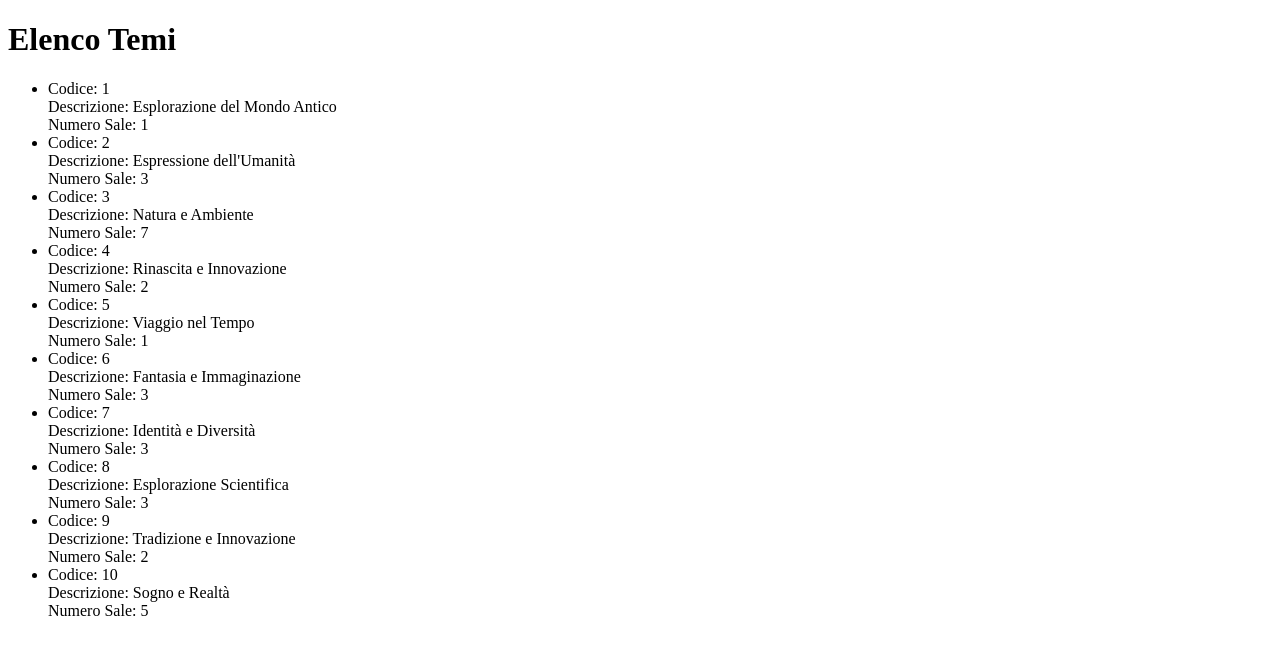
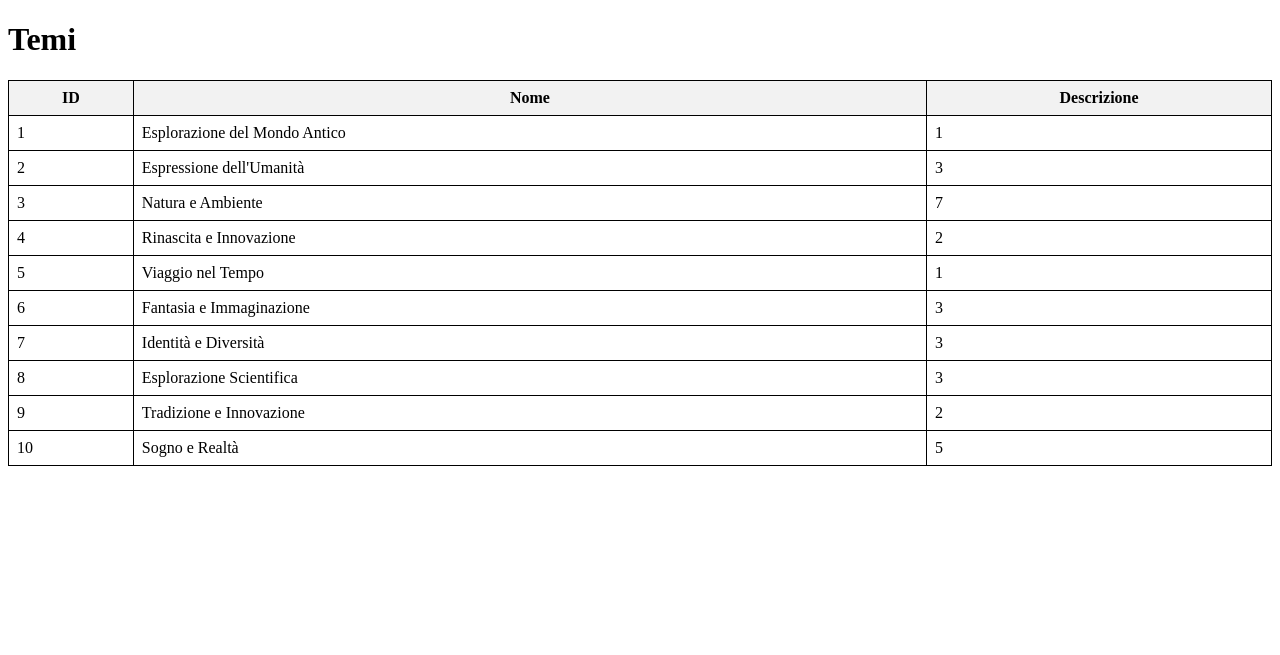
Before and after one commit to DanieleGotti/MUSEO_Digital_Art_2.0, a Django app: page / in a window 1280 px wide. Shown: the top 655 px of the page. Run offline with Django 5.2, Linux system fonts and the light colour scheme; data comes from the database, SQL or seed files in the repository; parts of the project's set-up code (start-up, migrations or seed data) failed here and were passed over.

Commit message:
Db update

```diff
--- a/museodigitalart/apps/main/models.py
+++ b/museodigitalart/apps/main/models.py
@@ -7,8 +7,5 @@ class Tema(models.Model):
     descrizione = models.CharField(max_length=255)
     numeroSale = models.IntegerField()
 
-    class Meta:
-        db_table = 'TEMA'
-
     def __str__(self):
         return self.descrizione
--- a/museodigitalart/apps/main/templates/main/home.html
+++ b/museodigitalart/apps/main/templates/main/home.html
@@ -1,20 +1,43 @@
-<!-- home.html -->
 <!DOCTYPE html>
 <html lang="en">
 <head>
     <meta charset="UTF-8">
-    <title>Homepage</title>
+    <title>Mostra Temi</title>
+    <style>
+        table {
+            width: 100%;
+            border-collapse: collapse;
+        }
+        table, th, td {
+            border: 1px solid black;
+            padding: 8px;
+        }
+        th {
+            background-color: #f2f2f2;
+        }
+    </style>
 </head>
 <body>
-    <h1>Elenco Temi</h1>
-    <ul>
-        {% for tema in temi %}
-            <li>
-                Codice: {{ tema.codice }} <br>
-                Descrizione: {{ tema.descrizione }} <br>
-                Numero Sale: {{ tema.numeroSale }}
-            </li>
-        {% endfor %}
-    </ul>
+    <h1>Temi</h1>
+    <table>
+        <thead>
+            <tr>
+                <th>ID</th>
+                <th>Nome</th>
+                <th>Descrizione</th>
+                <!-- Aggiungi altri campi se presenti nella tabella TEMA -->
+            </tr>
+        </thead>
+        <tbody>
+            {% for tema in temi %}
+                <tr>
+                    <td>{{ tema.0 }}</td>  {# tema.0 corrisponde al primo campo nella riga, ad esempio l'ID #}
+                    <td>{{ tema.1 }}</td>  {# tema.1 corrisponde al secondo campo nella riga, ad esempio il Nome #}
+                    <td>{{ tema.2 }}</td>  {# tema.2 corrisponde al terzo campo nella riga, ad esempio la Descrizione #}
+                    <!-- Aggiungi altri campi se presenti nella tabella TEMA -->
+                </tr>
+            {% endfor %}
+        </tbody>
+    </table>
 </body>
 </html>
--- a/museodigitalart/apps/main/views.py
+++ b/museodigitalart/apps/main/views.py
@@ -1,9 +1,34 @@
 from django.shortcuts import render
+import sqlite3
 
 # Create your views here.
 
 from .models import Tema
 
 def home(request):
-    temi = Tema.objects.all()
-    return render(request, 'main/home.html', {'temi': temi})
+    # Connessione al database SQLite
+    conn = sqlite3.connect('db.sqlite3')  # Assicurati di specificare il percorso corretto al tuo database SQLite
+
+    # Creazione di un cursore per eseguire query SQL
+    cursor = conn.cursor()
+
+    # Query per selezionare tutti gli elementi dalla tabella TEMA
+    query = "SELECT * FROM TEMA"
+
+    # Esecuzione della query
+    cursor.execute(query)
+
+    # Recupero di tutti i risultati
+    rows = cursor.fetchall()
+
+    # Chiusura del cursore e della connessione al database
+    cursor.close()
+    conn.close()
+
+    # Preparazione dei dati da passare al template HTML
+    context = {
+        'temi': rows  # Passiamo i risultati della query come contesto al template
+    }
+
+    # Renderizza il template HTML e passa il contesto
+    return render(request, 'main/home.html', context)
```
Also changed, not shown: museodigitalart/apps/main/migrations/0001_initial.py, museodigitalart/apps/main/migrations/0002_alter_tema_table.py (deleted).
